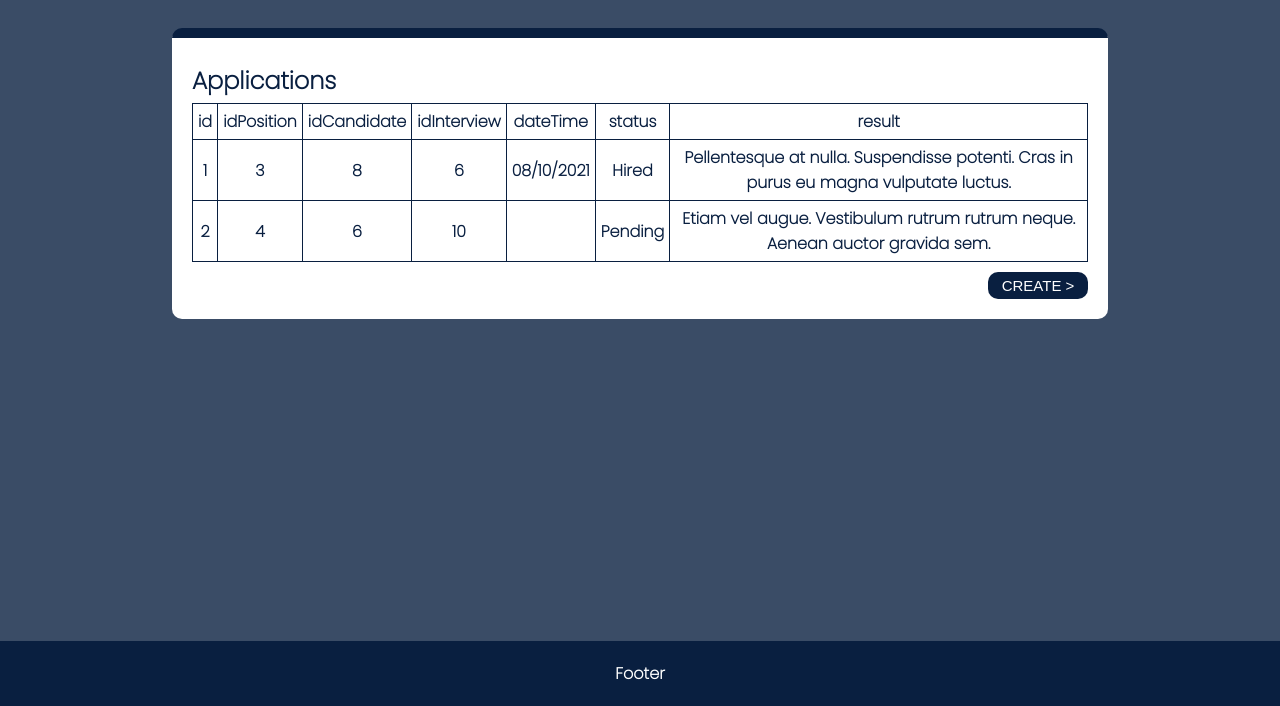
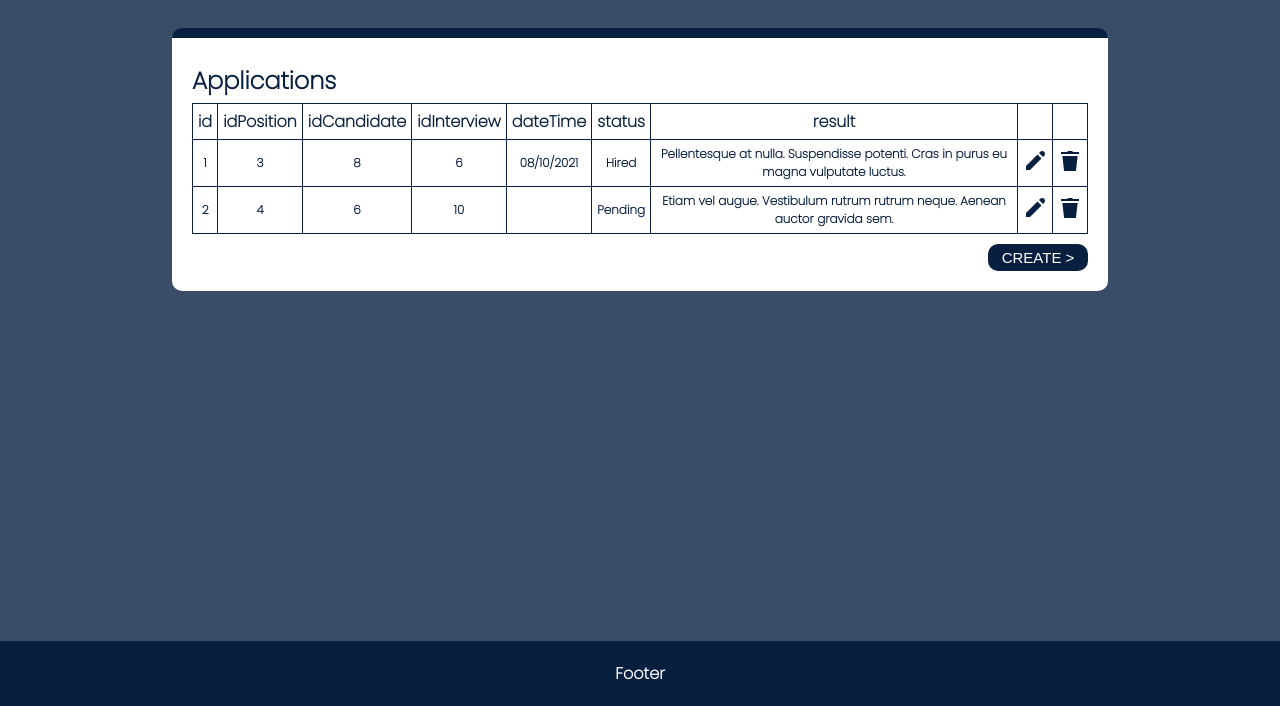
Before and after one commit to AndresCespedes23/Dami-MindSet-server, a website: page public/index.html in a window 1280 px wide. Shown: the part 94-800 px from the top of the page. Drawn offline with Linux system fonts and the light colour scheme.

Commit message:
MS-53: Add edit & remove icons in img folder & index // Change td font-size

```diff
--- a/public/css/styles.css
+++ b/public/css/styles.css
@@ -44,6 +44,9 @@ th,
 td {
   padding: 5px;
   border: 1px solid #091f40;
+}
+td {
+  font-size: 12px;
 }
 #create-button {
   align-self: flex-end;
--- a/public/index.html
+++ b/public/index.html
@@ -26,6 +26,8 @@
             <th>dateTime</th>
             <th>status</th>
             <th>result</th>
+            <th></th>
+            <th></th>
           </tr>
           <tr>
             <td>1</td>
@@ -38,6 +40,8 @@
               Pellentesque at nulla. Suspendisse potenti. Cras in purus eu magna
               vulputate luctus.
             </td>
+            <td><img src="img/Icon-edit.png" alt="Edit"></td>
+            <td><img src="img/Icon-remove.png" alt="Remove"></td>
           </tr>
           <tr>
             <td>2</td>
@@ -50,6 +54,8 @@
               Etiam vel augue. Vestibulum rutrum rutrum neque. Aenean auctor
               gravida sem.
             </td>
+            <td><img src="img/Icon-edit.png" alt="Edit"></td>
+            <td><img src="img/Icon-remove.png" alt="Remove"></td>
           </tr>
         </table>
         <button id="create-button">Create ></button>
```
Also changed, not shown: public/img/Icon-edit.png (added), public/img/Icon-remove.png (added).
